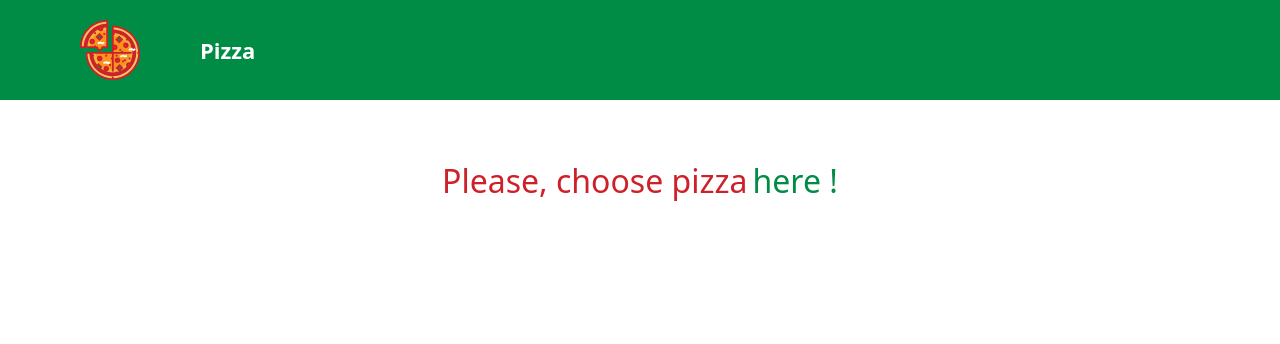
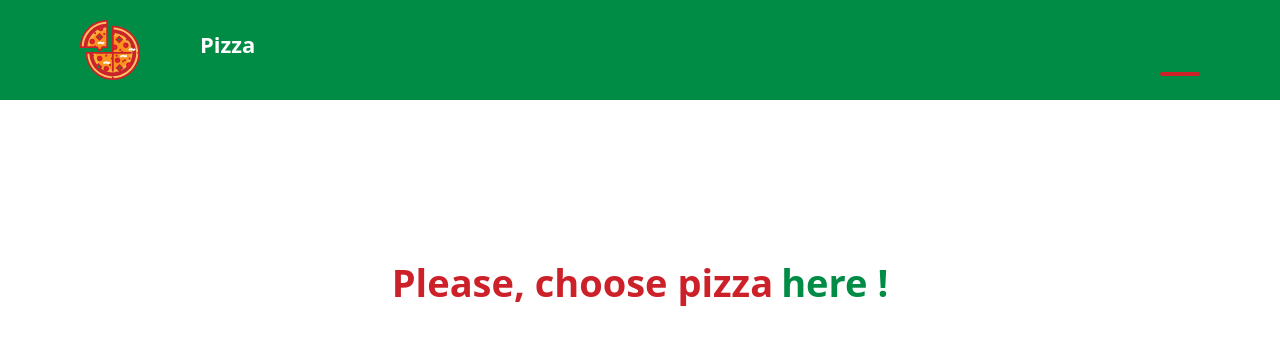
Before and after one commit to puerarongo/pizzaStyle, a React (Create React App) app: page /#/cart in a window 1280 px wide. Shown: the top 344 px of the page. Built offline with nearby package versions, Linux system fonts and the light colour scheme.

Commit message:
add undersline style and buttons in CartPage

```diff
--- a/src/components/cartPage/CartPage.module.css
+++ b/src/components/cartPage/CartPage.module.css
@@ -50,15 +50,15 @@
 
 .title__empty {
   text-align: center;
-  font-size: 32px;
-  font-weight: 500;
-  line-height: 22px;
+  font-size: 38px;
+  font-weight: 700;
+  line-height: 24px;
   color: #cd212a;
-  margin: 50px 0;
+  margin: 150px 0;
 }
 
 .link__empty {
-  margin-left: 5px;
+  margin-left: 8px;
   color: #008c45;
   text-decoration: none;
 }
--- a/src/components/cartPage/CartPage.tsx
+++ b/src/components/cartPage/CartPage.tsx
@@ -21,21 +21,13 @@ const CartPage: React.FC = () => {
           <>
             <h2 className={styles.cart__title}>Pizza Cart</h2>
             <ul className={styles.cart__list}>
-              {cart.cartItems.map(
-                ({ id, image, title, quantity, totalPrice }: any) => {
-                  return (
-                    <li className={styles.cart__item} key={id}>
-                      <CartItem
-                        id={id}
-                        image={image}
-                        title={title}
-                        quantity={quantity}
-                        price={totalPrice}
-                      />
-                    </li>
-                  );
-                }
-              )}
+              {cart.cartItems.map(({ id }: any) => {
+                return (
+                  <li className={styles.cart__item} key={id}>
+                    <CartItem id={id} />
+                  </li>
+                );
+              })}
 
               <li className={styles.order__container}>
                 <h3
--- a/src/components/cartPage/cartItem/CartItem.module.css
+++ b/src/components/cartPage/cartItem/CartItem.module.css
@@ -30,8 +30,19 @@
   width: 600px;
 }
 
-.quantity {
+.incrementAndDecrement {
+  display: flex;
+  align-items: center;
+  text-align: center;
   margin: auto auto auto 0;
+}
+
+.decrement__button {
+  margin-right: 20px;
+}
+
+.increment__button {
+  margin-left: 20px;
 }
 
 .price {
@@ -46,6 +57,10 @@
   color: rgb(49, 39, 39);
 }
 
+.quantity {
+  margin: 0;
+}
+
 .button {
   height: 60px;
   width: 80px;
--- a/src/components/cartPage/cartItem/CartItem.tsx
+++ b/src/components/cartPage/cartItem/CartItem.tsx
@@ -1,32 +1,94 @@
-import React from "react";
+import React, { useState, useEffect } from "react";
 import styles from "./CartItem.module.css";
 import ICartItem from "../../../services/interfaces/cartItemInterface";
-import { useDispatch } from "react-redux";
+import { useDispatch, useSelector } from "react-redux";
 import { cartActions } from "../../../redux/slices/cartSlice";
 import { Button } from "react-bootstrap";
 
-const CartItem: React.FC<ICartItem> = ({
-  id,
-  image,
-  title,
-  quantity,
-  price,
-}) => {
+const CartItem: React.FC<ICartItem> = ({ id }) => {
+  const [item, setItem] = useState<any>(0);
   const dispatch = useDispatch();
+  const cart = useSelector((state: any) => state.cart);
+
+  useEffect(() => {
+    if (cart.cartItems.length > 0) {
+      const newItem = cart.cartItems.find((el: any) => id === el.id);
+      if (newItem) setItem(newItem);
+    }
+  }, [cart, id]);
 
   const removeHandler = () => {
     dispatch(cartActions.deleteProduct({ id }));
   };
 
+  const incrementHandler = () => {
+    const { title, description, price, image, quantity } = item;
+
+    if (quantity >= 100) console.log("Cant order more items in this category");
+    else {
+      dispatch(
+        cartActions.incrementOrDecrement({
+          id,
+          title,
+          description,
+          price,
+          image,
+          type: "increment",
+        })
+      );
+    }
+  };
+
+  const decrementHandler = () => {
+    const { title, description, price, image, quantity } = item;
+
+    if (quantity < 2) {
+      dispatch(
+        cartActions.deleteProduct({
+          id,
+        })
+      );
+    } else {
+      dispatch(
+        cartActions.incrementOrDecrement({
+          id,
+          title,
+          description,
+          price,
+          image,
+          type: "decrement",
+        })
+      );
+    }
+  };
+
   return (
     <>
       <div className={styles.container}>
-        <img className={styles.img} src={`${image}`} alt={`${id}`} />
+        <img className={styles.img} src={`${item.image}`} alt={`${id}`} />
 
-        <h3 className={styles.title}>{title}</h3>
+        <h3 className={styles.title}>{item.title}</h3>
         <div className={styles.into}>
-          <p className={styles.quantity}>{`${quantity} pcs`}</p>
-          <p className={styles.price}>{`${price} UAH`}</p>
+          <div className={styles.incrementAndDecrement}>
+            <Button
+              variant="danger"
+              type="button"
+              className={styles.decrement__button}
+              onClick={decrementHandler}
+            >
+              -
+            </Button>
+            <p className={styles.quantity}>{`${item.quantity} pcs`}</p>
+            <Button
+              variant="success"
+              type="button"
+              className={styles.increment__button}
+              onClick={incrementHandler}
+            >
+              +
+            </Button>
+          </div>
+          <p className={styles.price}>{`${item.totalPrice} UAH`}</p>
           <Button
             variant="danger"
             className={styles.button}
--- a/src/components/navigation/Navigation.module.css
+++ b/src/components/navigation/Navigation.module.css
@@ -36,28 +36,84 @@
   transform: scale(1.2);
 }
 
-.link {
+.link,
+.link__active {
   font-size: 22px;
   font-weight: 600;
   color: #ffffff;
   text-decoration: none;
 }
 
+.link__active,
+.link__active .svg__cart {
+  color: #e7e7e7;
+  fill: #e7e7e7;
+}
+
+.link::after,
+.link__active::after {
+  display: block;
+  content: "";
+  margin-top: 8px;
+  width: inherit;
+  height: 4px;
+  background-color: #cd212a;
+  border-radius: 2px;
+
+  transition-duration: 250ms;
+  transition-timing-function: cubic-bezier(0.4, 0, 0.2, 1);
+  opacity: 0;
+}
+
+.link__active::after,
+.link:hover::after,
+.link:active::after {
+  opacity: 1;
+}
+
 .link:not(:last-child) {
   margin-right: 40px;
 }
 
-.link:hover {
+.link:hover,
+.link__active:hover {
   color: #e7e7e7;
 }
 
-.svg {
+.svg__cart,
+.count__icon {
+  position: relative;
+}
+
+.count__text {
+  display: flex;
+  align-items: center;
+  justify-content: center;
+  position: absolute;
+  width: 20px;
+  height: 20px;
+  top: 65%;
+  right: -5%;
+  content: "";
+  background-color: #cd212a;
+  color: #fff;
+  border-radius: 50%;
+  font-size: 12px;
+  font-weight: 600;
+  z-index: 10;
+}
+
+.svg__cart {
   display: block;
-  width: 30px;
-  height: 30px;
+  width: 40px;
+  height: 40px;
   fill: #ffffff;
 }
 
-.svg:hover {
+.count__icon:hover .svg__cart {
   fill: #e7e7e7;
 }
+
+.count__icon:hover .count__text {
+  background-color: #f10a15;
+}
--- a/src/components/navigation/Navigation.tsx
+++ b/src/components/navigation/Navigation.tsx
@@ -2,8 +2,11 @@ import React from "react";
 import styles from "./Navigation.module.css";
 import { NavLink } from "react-router-dom";
 import svgPath from "../../services/svgPath";
+import { useSelector } from "react-redux";
 
 const Navigation: React.FC = () => {
+  const totalCount = useSelector((state: any) => state.cart.totalQuantity);
+
   return (
     <header className={styles.header}>
       <nav className={styles.nav}>
@@ -12,15 +15,30 @@ const Navigation: React.FC = () => {
             <use href={svgPath.pizza + "#pizza"}></use>
           </svg>
 
-          <NavLink className={styles.link} to="/">
+          <NavLink
+            className={({ isActive }) =>
+              `${isActive ? styles.link__active : styles.link}`
+            }
+            to="/"
+          >
             Pizza
           </NavLink>
         </div>
         <div className={styles.cart__container}>
-          <NavLink className={styles.link} to="/cart">
-            <svg className={styles.svg}>
-              <use href={svgPath.basket + "#basket"}></use>
-            </svg>
+          <NavLink
+            className={({ isActive }) =>
+              `${isActive ? styles.link__active : styles.link}`
+            }
+            to="/cart"
+          >
+            <span className={styles.count__icon}>
+              <svg className={styles.svg__cart}>
+                <use href={svgPath.basket + "#basket"}></use>
+              </svg>
+              {totalCount > 0 && (
+                <span className={styles.count__text}>{totalCount}</span>
+              )}
+            </span>
           </NavLink>
         </div>
       </nav>
--- a/src/components/notFound/NotFound.module.css
+++ b/src/components/notFound/NotFound.module.css
@@ -7,5 +7,5 @@
   font-size: 38px;
   font-weight: 700;
   line-height: 24px;
-  color: rgb(49, 39, 39);
+  color: #cd212a;
 }
--- a/src/components/pizzaPage/pizzaItem/PizzaItem.module.css
+++ b/src/components/pizzaPage/pizzaItem/PizzaItem.module.css
@@ -1,30 +1,36 @@
 .container {
   display: block;
-  padding: 2px 1px;
-  max-width: 300px;
+  padding: 10px 1px;
+  max-width: 320px;
   text-align: center;
   border: 1px solid #cacaca;
   border-radius: 4px;
   background-color: #f5f5f5;
+}
 
+.image {
+  width: 300px;
+  height: 300px;
+  border-radius: 4px;
+}
+
+.container,
+.image {
   transition-duration: 500ms;
   transition-timing-function: cubic-bezier(0.4, 0, 0.2, 1);
 }
 
-.image {
-  width: 100%;
-  height: 300px;
-  border-radius: 4px;
-}
-
 .container:hover {
-  transform: scale(1.05);
-  z-index: 2;
   box-shadow: 2px 2px 12px 2px rgba(0, 0, 0, 0.4);
 }
 
+.container:hover .image {
+  transform: scale(1.05);
+  z-index: 2;
+}
+
 .detail {
-  padding: 3px 2px;
+  padding: 3px 12px;
   height: 180px;
 }
 
@@ -86,4 +92,5 @@
 
 .add__button {
   text-align: center;
+  padding: 7px 12px;
 }
--- a/src/services/interfaces/cartItemInterface.ts
+++ b/src/services/interfaces/cartItemInterface.ts
@@ -1,9 +1,5 @@
 interface ICartItem {
-  id: Number;
-  image: String;
-  title: String;
-  quantity: Number;
-  price: Number;
+  id: number;
 }
 
 export default ICartItem;
```
